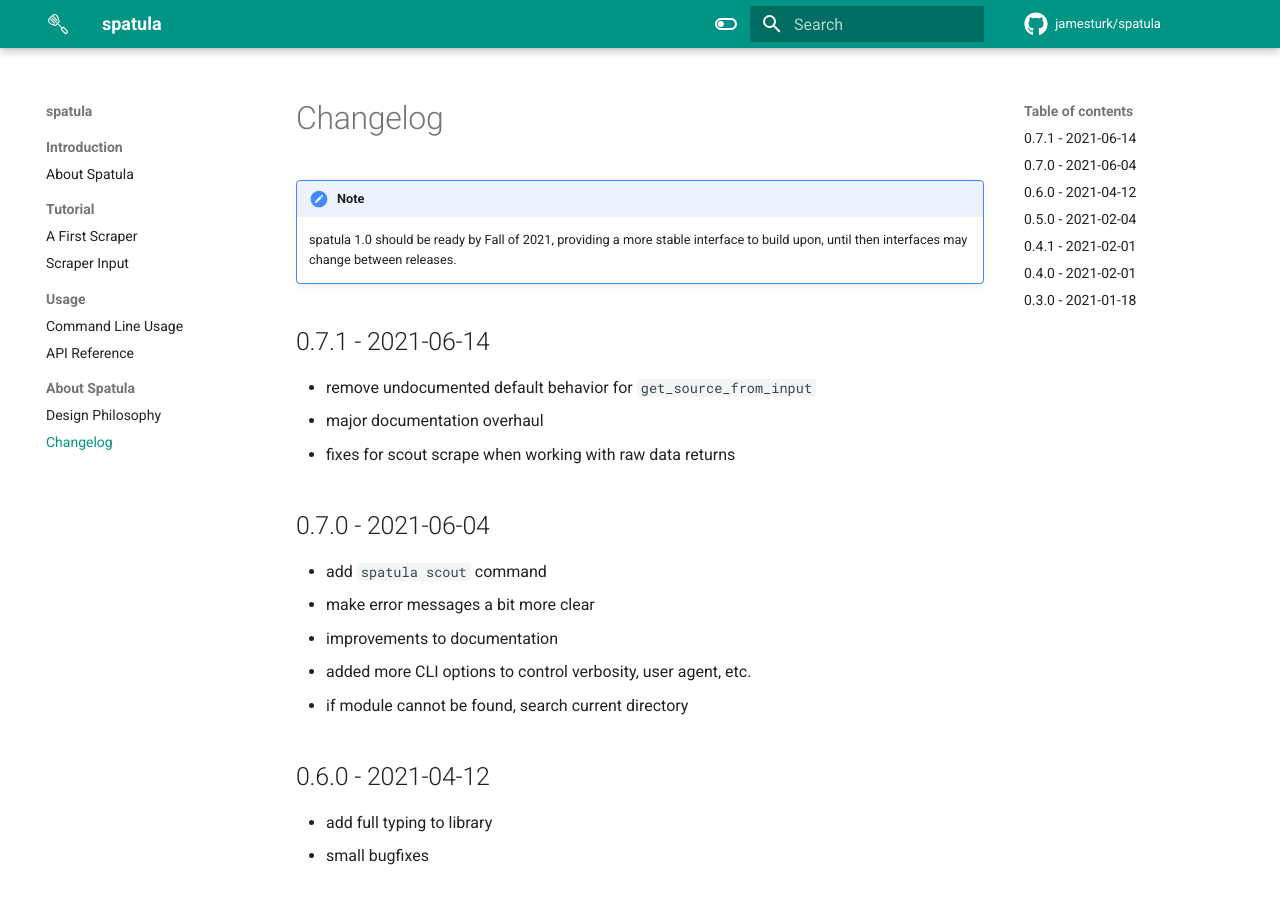
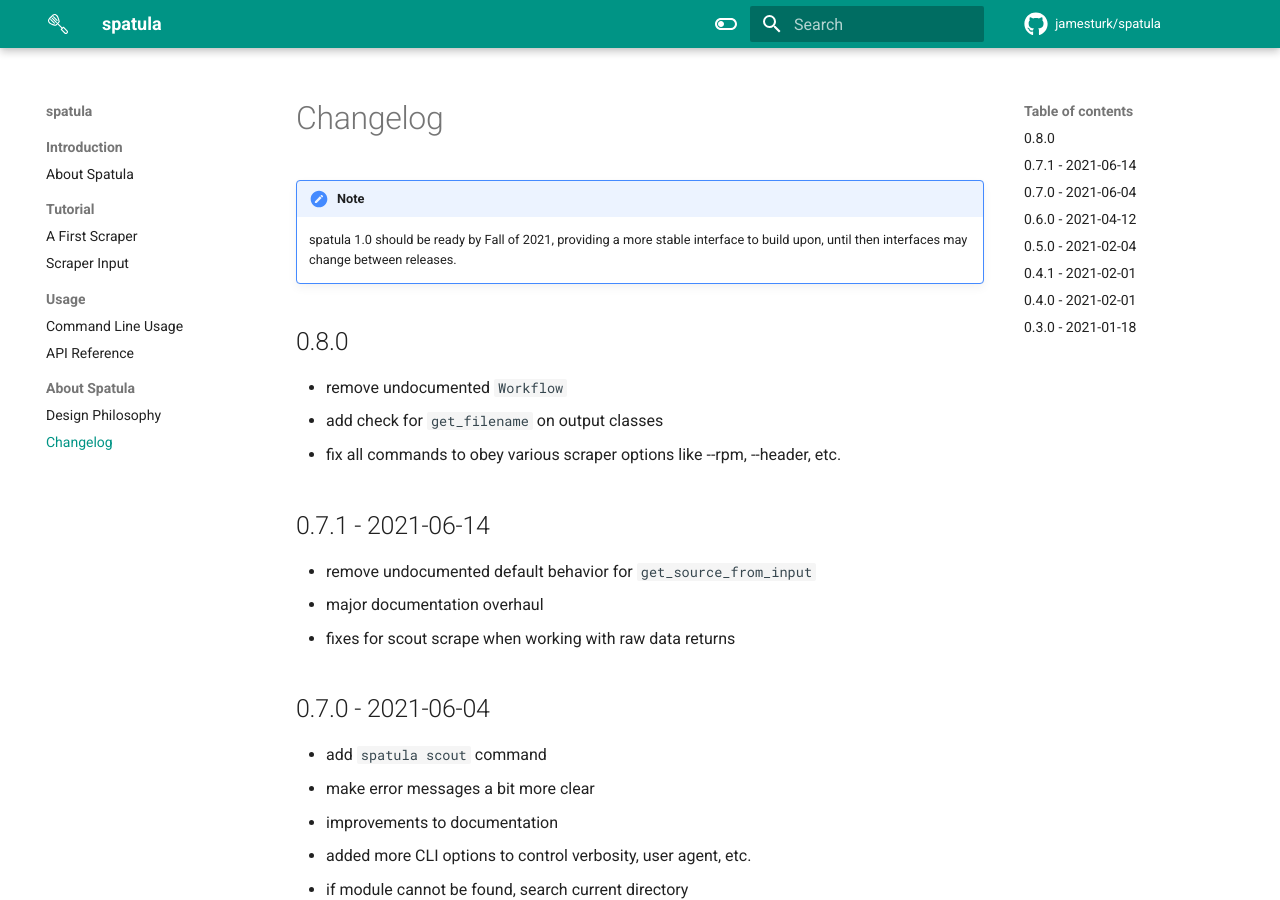
Before and after one commit to jamesturk/spatula, an MkDocs documentation site: the page built from docs/changelog.md, in a window 1280 px wide and 900 px high. Built offline with MkDocs 1.6.1 and Material for MkDocs 9.7.7, drawn with Linux system fonts in a browser that asks for light colours; comment, search, counter and statistics services are not loaded.

```diff
--- a/docs/changelog.md
+++ b/docs/changelog.md
@@ -2,6 +2,12 @@
 
 !!! note
     spatula 1.0 should be ready by Fall of 2021, providing a more stable interface to build upon, until then interfaces may change between releases.
+
+## 0.8.0
+
+- remove undocumented `Workflow`
+- add check for `get_filename` on output classes
+- fix all commands to obey various scraper options like --rpm, --header, etc.
 
 ## 0.7.1 - 2021-06-14
 
```
Also changed, not shown: 1 other file.
